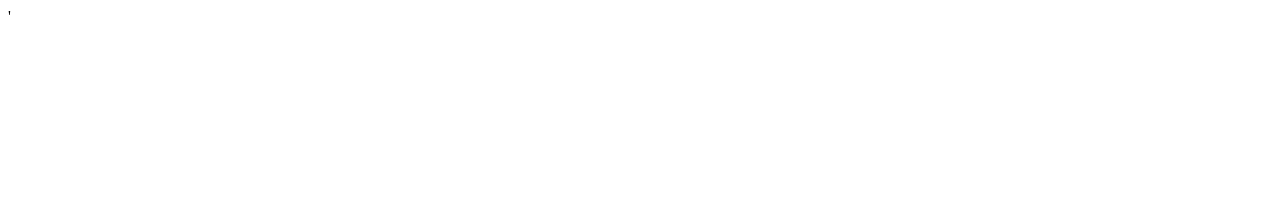
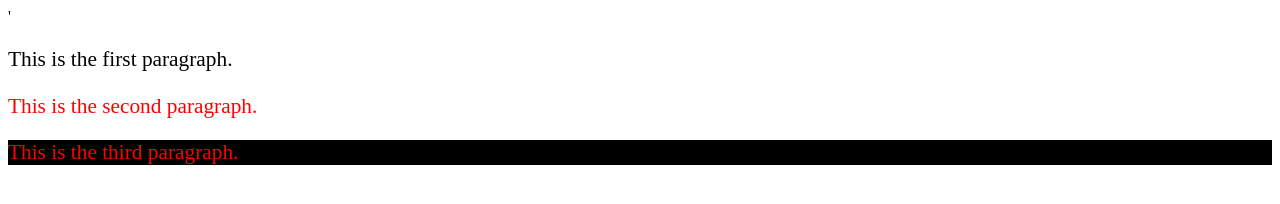
Before and after one commit to caioarantes/lacuna.github.io, a plain HTML site: page bulbos/index.html in a window 1280 px wide. Drawn offline with Linux system fonts and the light colour scheme.

Commit message:
Update index.html

```diff
--- a/bulbos/index.html
+++ b/bulbos/index.html
@@ -1 +1,24 @@
-'
+'<!DOCTYPE html>
+<html>
+  <head>
+    <title>Referencing HTML Elements</title>
+    <style>
+      p {
+        font-size: 16pt;
+      }
+
+      .myClass {
+        color: red;
+      }
+
+      #myId {
+        background-color: black;
+      }
+    </style>
+  </head>
+  <body>
+    <p>This is the first paragraph.</p>
+    <p class="myClass">This is the second paragraph.</p>
+    <p class="myClass" id="myId">This is the third paragraph.</p>
+  </body>
+</html>
```
